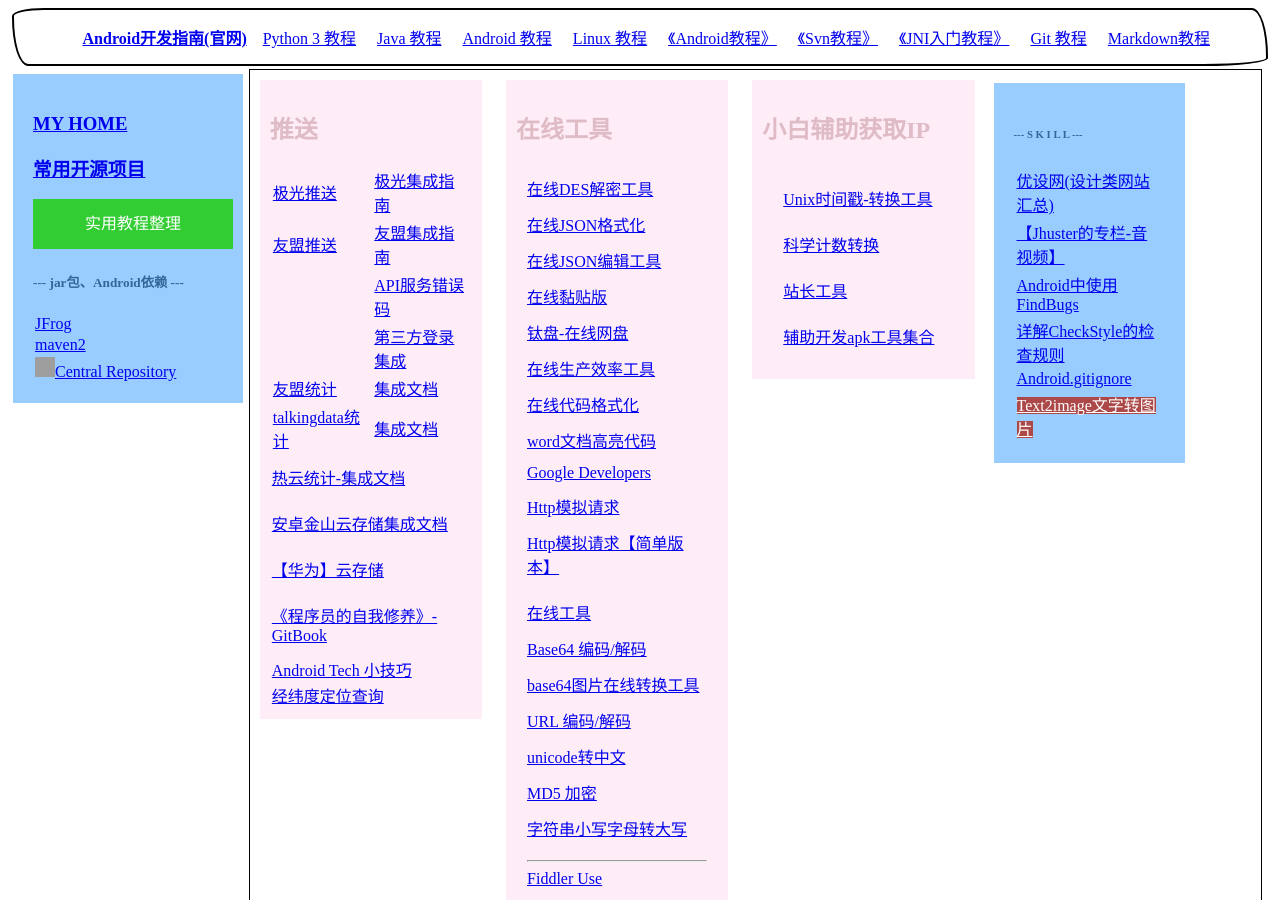
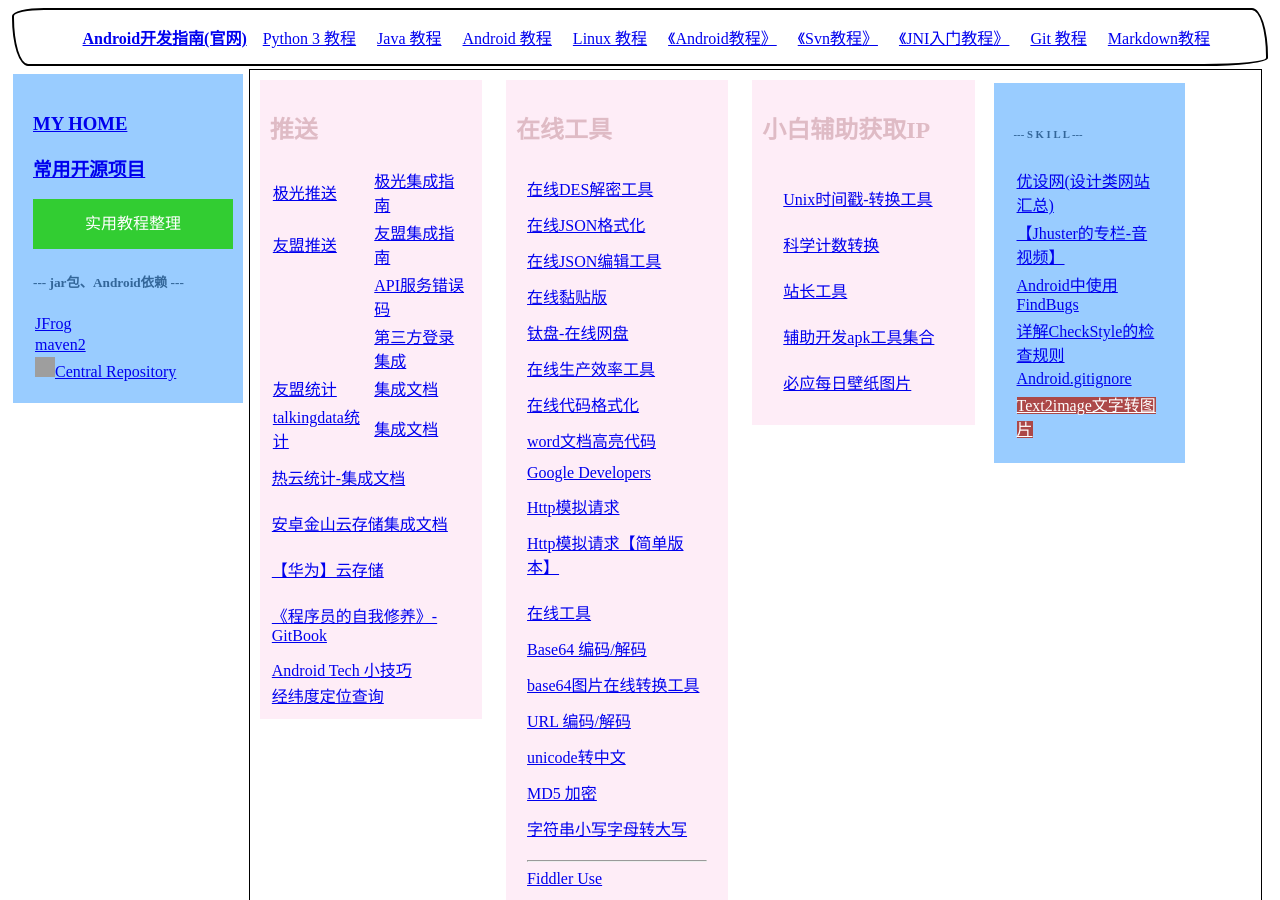
Before and after one commit to github201407/github201407.github.io, a Jekyll site: the page common.html, which Jekyll copies as it is, in a window 1280 px wide and 900 px high. Built offline with Jekyll 4.4.1, drawn with Linux system fonts in a browser that asks for light colours; grey boxes are pictures that could not be loaded.

Commit message:
必应每日壁纸图片

```diff
--- a/common.html
+++ b/common.html
@@ -367,6 +367,9 @@
           <tr>
             <td> <a href="https://www.pgyer.com/devsoft" target="_blank" title="辅助开发工具集合">辅助开发apk工具集合</a> </td>
           </tr>
+          <tr>
+            <td> <a href="https://peapix.com/bing/cn" target="_blank" title="必应每日壁纸图片">必应每日壁纸图片</a> </td>
+          </tr>
         </tbody>
       </table>
     </div>
```
